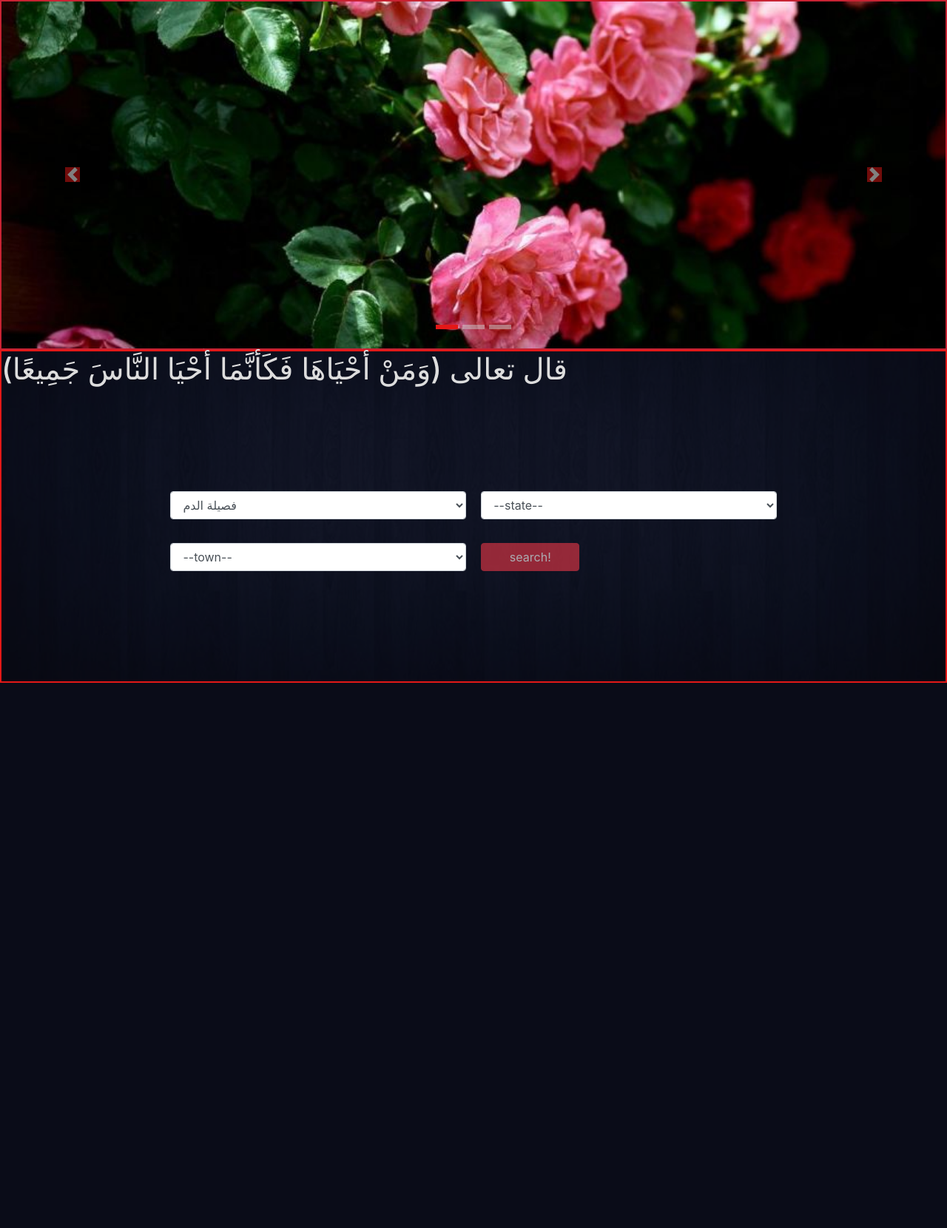
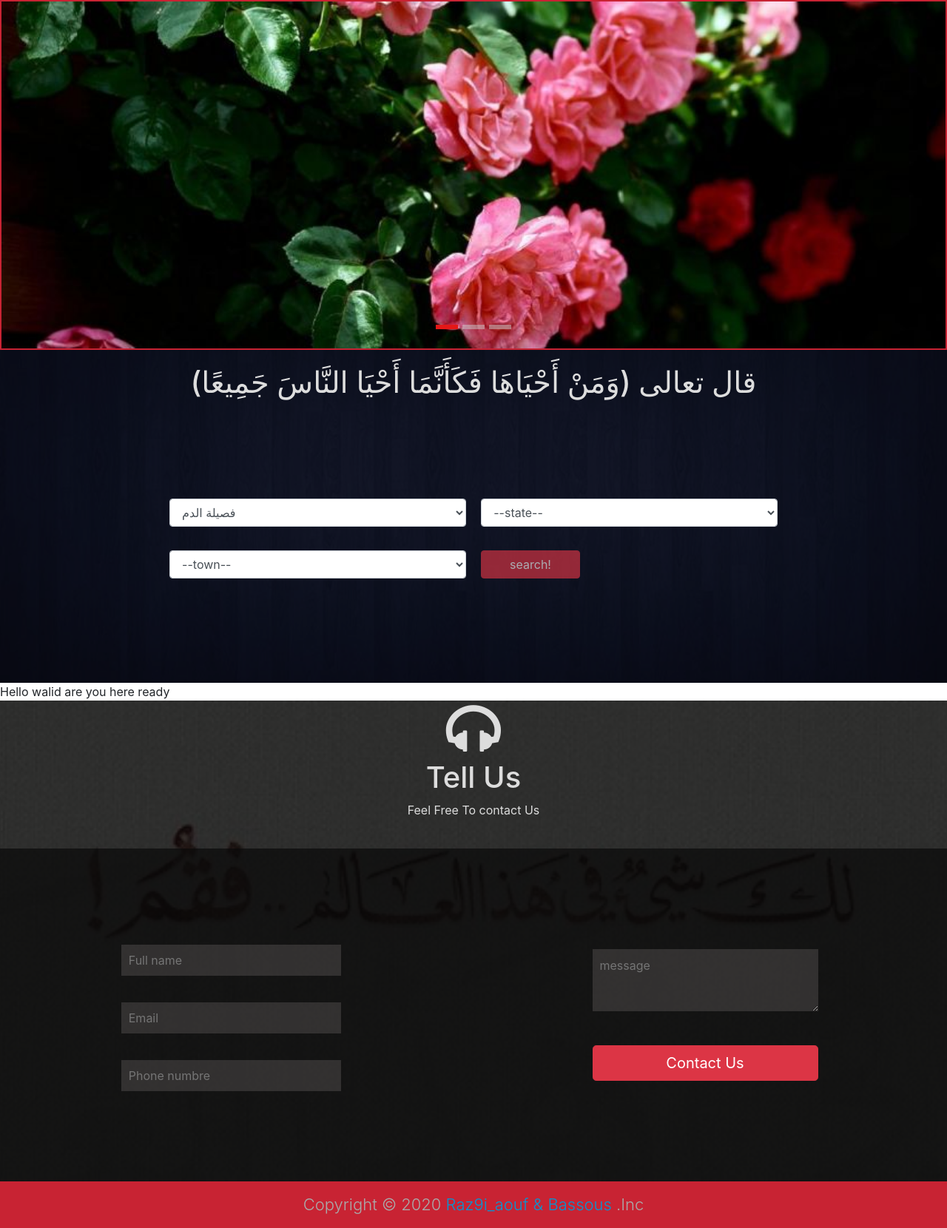
Before and after one commit to miloudbelaabed/dzsang, a PHP site: page / in a window 1280 px wide. Shown: the part 74-1734 px from the top of the page at 74% size. Before the commit the page ends 997 px from the top, so only its background shows below. Run offline with PHP 8.4, Linux system fonts and the light colour scheme; data that the repository does not hold is empty; some libraries are stand-ins or nearby versions.

Commit message:
add search function and let the result in a table and setting some css in the style add the footer and add contactus page into index page

```diff
--- a/css/stl.css
+++ b/css/stl.css
@@ -42,12 +42,15 @@ body {
     width: 100%;
 
 }
+.content .title{
+    margin-top: 20px;
+}
 .row {
     background-color: rgba(9, 9, 9, 0.7);
     min-height: 450px;
 
     color: #DDD;
-    border: 2px solid  #e41817;
+    /* border: 2px solid  #e41817; */
 }
 .inputs {
 
@@ -121,9 +124,7 @@ body {
 .contact-us .fields {
     background-color: rgba(9, 9, 9, 0.8);
     min-height: 450px;
-
     color: #DDD;
-    /*border: 2px solid  #e41817;*/
 
 }
 .contact-us .row{
@@ -185,3 +186,18 @@ body {
 
 }
 /* End Section Contact US */
+
+/* start Section Copyright */
+footer .copyright {
+    background-color: #c82333;
+     color: #AAA;
+    padding: 15px 0px!important;
+    font-size: 22px;
+
+  }
+  footer .copyright span {
+    color: #0895D1;
+  }
+
+
+  /* End Section Copyright */
--- a/includes/register_valid.php
+++ b/includes/register_valid.php
@@ -19,8 +19,6 @@
             echo "data Not inserted !";
         }
      }
-
-
  }
 
 ?>
--- a/index.php
+++ b/index.php
@@ -53,14 +53,6 @@
                <img class="d-block w-100" src="imgs/3.jpg" alt="Third slide">
            </div>
        </div>
-        <a class="carousel-control-prev" href="#carouselExampleIndicators" role="button" data-slide="prev">
-            <span class="carousel-control-prev-icon" aria-hidden="true"></span>
-            <span class="sr-only">Previous</span>
-        </a>
-        <a class="carousel-control-next" href="#carouselExampleIndicators" role="button" data-slide="next">
-            <span class="carousel-control-next-icon" aria-hidden="true"></span>
-            <span class="sr-only">Next</span>
-        </a>
    </div>
    </section>
 <!--    END SLIDER SHOW-->
@@ -70,7 +62,9 @@
         <div class="container-fluid">
 
         <div class="row text-center">
+          <div class="title container-fluid">
          <h1 class="text-center"> قال تعالى (وَمَنْ أَحْيَاهَا فَكَأَنَّمَا أَحْيَا النَّاسَ جَمِيعًا) </h1>
+        </div>
          <div class="inputs col-12">
             <!-- ******************** -->
             <div class="form-group col-6 col-sm-4 d-inline-flex p-2">
@@ -125,38 +119,80 @@
       </div>
     </div>
     </div>
-
-
-
-    <footer>
+<!-- here a table need to include in a div or some balizes -->
     <table class="table table-striped table-dark" hidden="true">
     <thead>
         <tr>
             <th scope="col"> Fullname</th>
-            <th scope="col">State</th>
-            <th scope="col">Town</th>
+
             <th scope="col">Phone</th>
             <th scope="col">Email</th>
             <th scope="col">Blood type</th>
+            <th scope="col">State</th>
+            <th scope="col">Town</th>
             <th scope="col">Gender</th>
 
         </tr>
     </thead>
     <tbody>
-          <tr>
-            <th scope="row"></th>
-            <td></td>
-            <td></td>
-            <td></td>
-            <td></td>
-            <td></td>
-            <td></td>
-        </tr>
+
 
     </tbody>
 </table>
+<!-- End of the table -->
 
+</div>
+        <div class="exmple">Hello walid are you here ready</div>
 
+        <!-- Section of contact us need also to include it in a balize -->
+
+        <section class="contact-us">
+          <div class="fields">
+              <div class=" container-fluid">
+                  <div class="note text-center">
+                      <i class="fa fa-headphones fa-5x"></i>
+                      <h1>Tell Us</h1>
+                      <p lead>Feel Free To contact Us</p>
+                  </div>
+                  <div class="row">
+                      <div class="col-md-6">
+                          <div class="conta">
+
+                              <form role="form">
+                                  <div class="form-group">
+                                      <input type="text" name="Full_name" class="form-controle input-lg" placeholder="Full name">
+                                  </div>
+                                  <div class="form-group">
+                                      <input type="text" name="Email" class="form-controle input-lg" placeholder="Email">
+                                  </div>
+                                  <div class="form-group">
+                                      <input type="text" name="Phone" class="form-controle input-lg" placeholder="Phone numbre">
+                                  </div>
+                              </form>
+                          </div>
+                      </div>
+
+                      <div class="col-md-6">
+                          <div class="text-ar">
+                              <div class="form-group">
+                                  <textarea class="form-controle input-lg" name="message" placeholder="message"></textarea>
+                              </div>
+                              <div class="form-group">
+                                  <button type="button" class="btn btn-danger btn-lg" onclick="sendMessage()">Contact Us</button>
+                              </div>
+                          </div>
+
+                      </div>
+
+                  </div>
+              </div>
+          </div>
+      </section>
+   <!-- End Section of contact us  -->
+
+      <footer>
+        <div class="copyright text-center lead">
+                Copyright © 2020 <span> Raz9i_aouf & Bassous</span> .Inc
               </div>
         </footer>
 
@@ -167,7 +203,5 @@
     <script src="js/index.js"></script>
 
 
-
-
 </body>
 </html>
--- /dev/null
+++ b/js/contactus.js
@@ -0,0 +1,5 @@
+let sendMessage = () => {
+
+    let data = $('.form-controle').serialize();
+    //$.post();
+}
--- a/js/index.js
+++ b/js/index.js
@@ -1,48 +1,31 @@
 $(document).ready(function(){
-
-
-
     enableBtn();
-
-
-
 });
-
-
-//------------------------
-function selected(){
-
-  if($('#state').val() != 0){
-
-
-    let cities = citiesData.communes.filter(city => city.wilaya_id == $('#state').val() );
-    $("#town").html('<option selected disabled value="0">--town--</option>');
-    cities.map(city => {
-
-      $('#town').append(`<option value=${(city.id)} >${city.nom_com}</option>`);
-    });
-
-  }else{
-    $('#town').html('<option selected disabled value="0">--town--</option>');
-  }
-}
-
- function search(){
-    let x = $('.form-control').serialize();
-    console.log(x);
-    $.post('includes/validate.php',x,function (data){
-     // console.log(data[0]["velent_key"]);
-       var jsondata = data;
-        $('table').removeAttr('hidden');
-    });
-}
-
 
 function enableBtn(){
   $('.form-control').on('change',function(){
 
     if(($('#blood_Type').val() != 0) && ($('#state').val()!=0) && ($('#town').val()!=0)){ $('#btn_search').attr("disabled", false);}else{$('#btn_search').attr("disabled", true);}
 
+  });
+}
+
+function search(){
+    var jsondata;
+    let x = $('.form-control').serialize();
+
+    $.ajax({url: 'includes/validate.php',
+        type: 'POST',
+        data: x,
+        async: false,
+        success: function(data){
+         jsondata = data;
+
+        }
+});
+
+     $('table').removeAttr('hidden');
+     jsondata.map(obj=> {
+        $('table').find('tbody').append(`<tr><td>${obj.full_name}</td><td>${obj['phone']}</td><td>${obj['email']}</td><td>${obj['bloodType']}</td><td>${obj['nom']}</td><td>${obj['nom_com']}</td><td>${obj['gender']}</td></tr>`);
     });
-
 }
--- a/js/states.js
+++ b/js/states.js
@@ -1,12 +1,8 @@
 $(document).ready(function(){
-
 
     getStates();
 
     $('#state').on('change', selected);
-
-
-
 
 });
 
@@ -17,9 +13,10 @@ function getStates(){
 
     citiesData = data;
 
+    data.wilayas.map(wilaya => {
 
-    data.wilayas.map(wilaya => {
       $('#state').append(`<option value=${(wilaya.id)} >${wilaya.nom}</option>`);
+
     });
 
 });
@@ -28,7 +25,6 @@ function getStates(){
 function selected(){
 
   if($('#state').val() != 0){
-
 
     let cities = citiesData.communes.filter(city => city.wilaya_id == $('#state').val() );
     $("#town").html('<option selected disabled value="0">--town--</option>');
```
Also changed, not shown: contactus.php (+19 -7 lines), includes/connection.php (+0 -8 lines), includes/validate.php (+5 -13 lines). Lines whose indentation alone changed are shown as unchanged.
